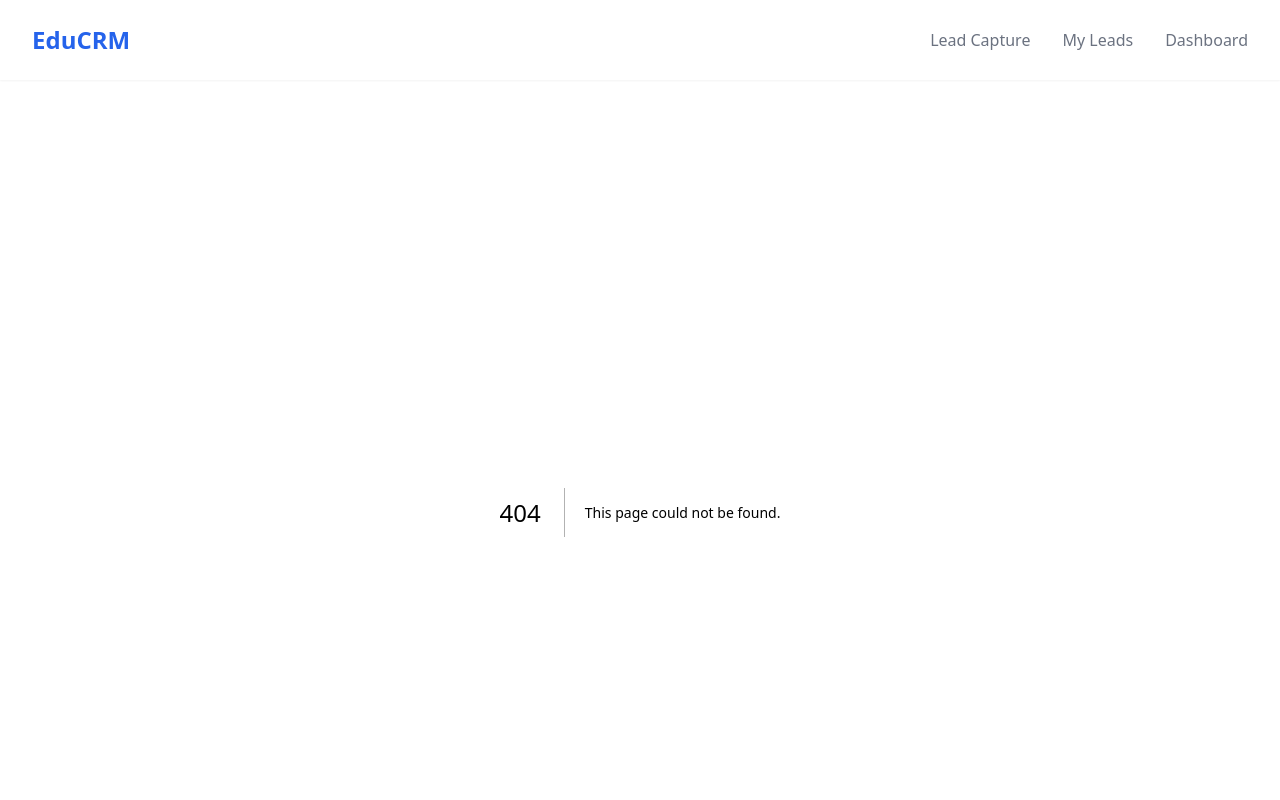
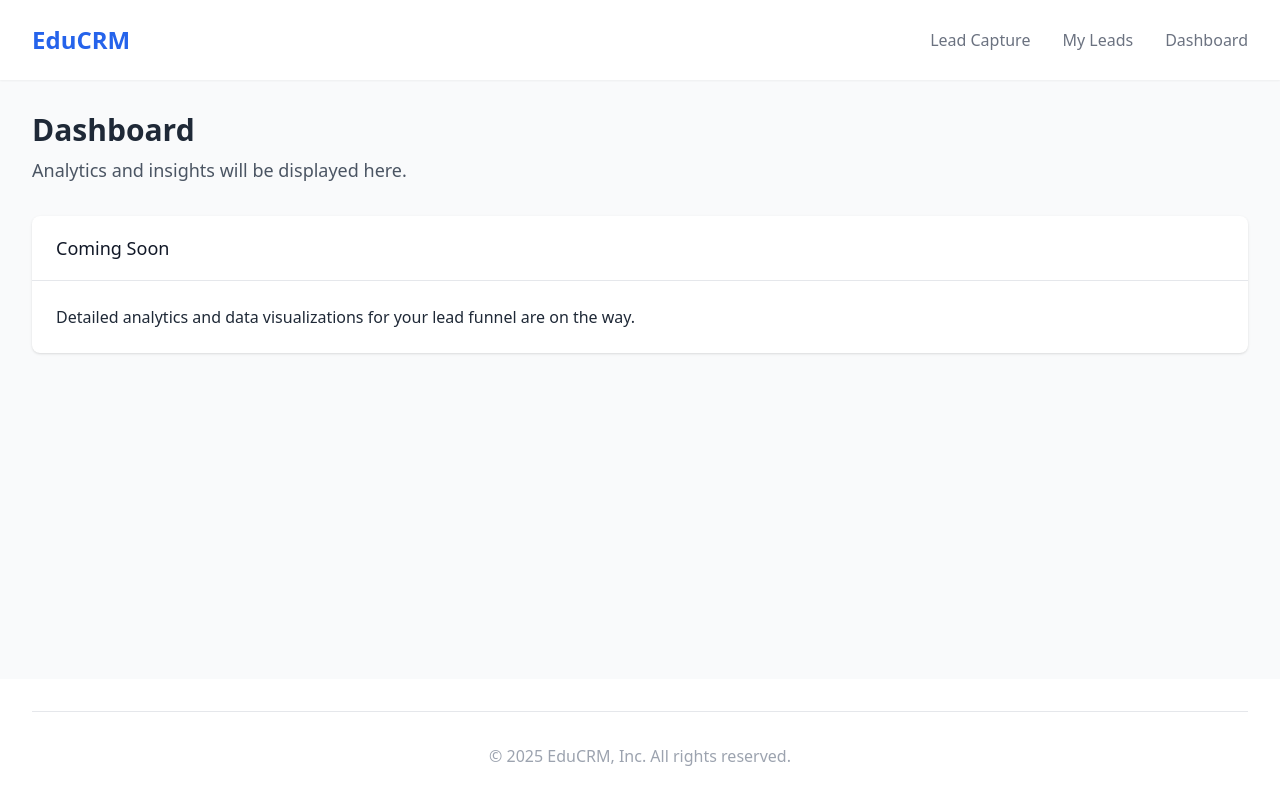
Before and after one commit to samjoshua2002/CRM-PORTAL, a Next.js app in the folder frontend/: page /dashboard in a window 1280 px wide. Before the commit this address had no page. Shown: the top 800 px of the page. Built offline with nearby package versions, Linux system fonts and the light colour scheme.

Commit message:
Auto-commit: Agent tool execution

```diff
--- /dev/null
+++ b/frontend/app/dashboard/page.js
@@ -0,0 +1,20 @@
+import { Card, CardHeader, CardTitle, CardContent } from '../../components/ui/Card';
+
+export default function DashboardPage() {
+  return (
+    <div>
+      <div className="mb-8">
+        <h1 className="text-3xl font-bold">Dashboard</h1>
+        <p className="mt-2 text-lg text-gray-600">Analytics and insights will be displayed here.</p>
+      </div>
+      <Card>
+        <CardHeader>
+          <CardTitle>Coming Soon</CardTitle>
+        </CardHeader>
+        <CardContent>
+          <p>Detailed analytics and data visualizations for your lead funnel are on the way.</p>
+        </CardContent>
+      </Card>
+    </div>
+  );
+}
```
